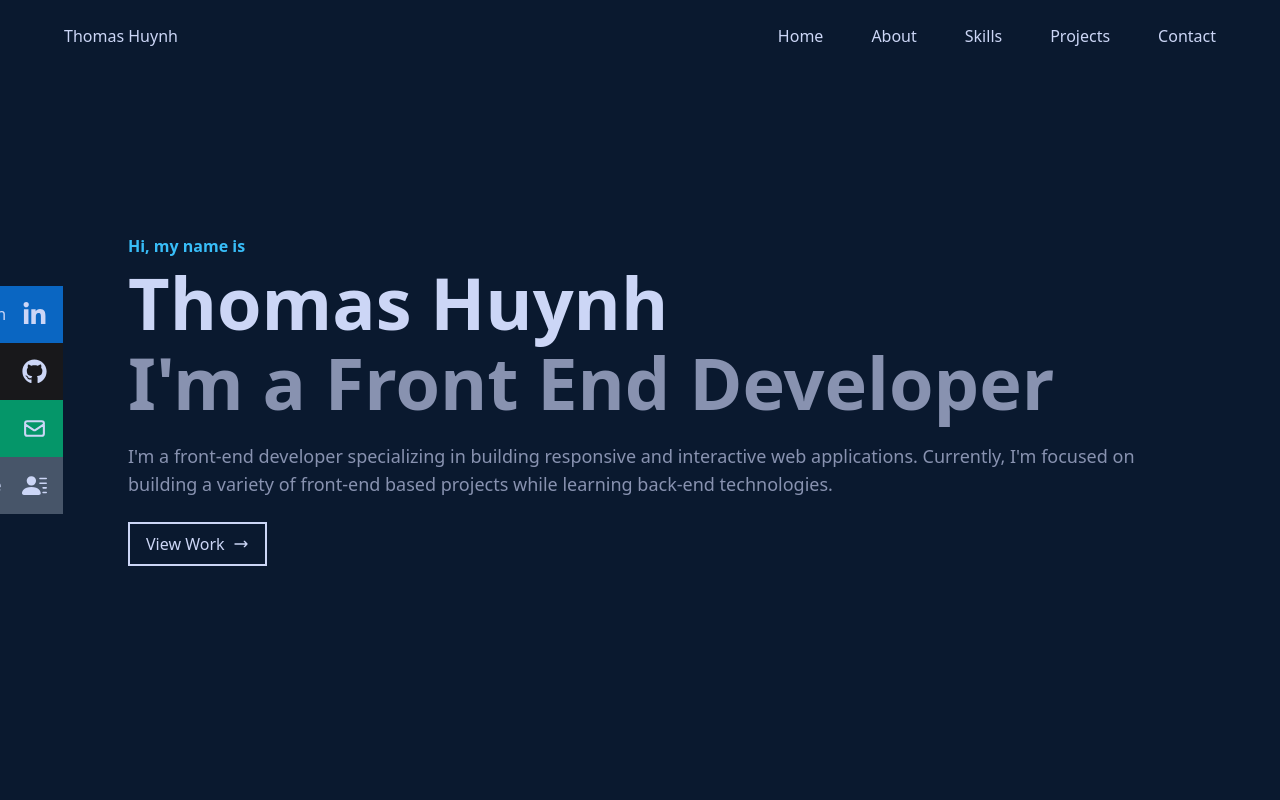
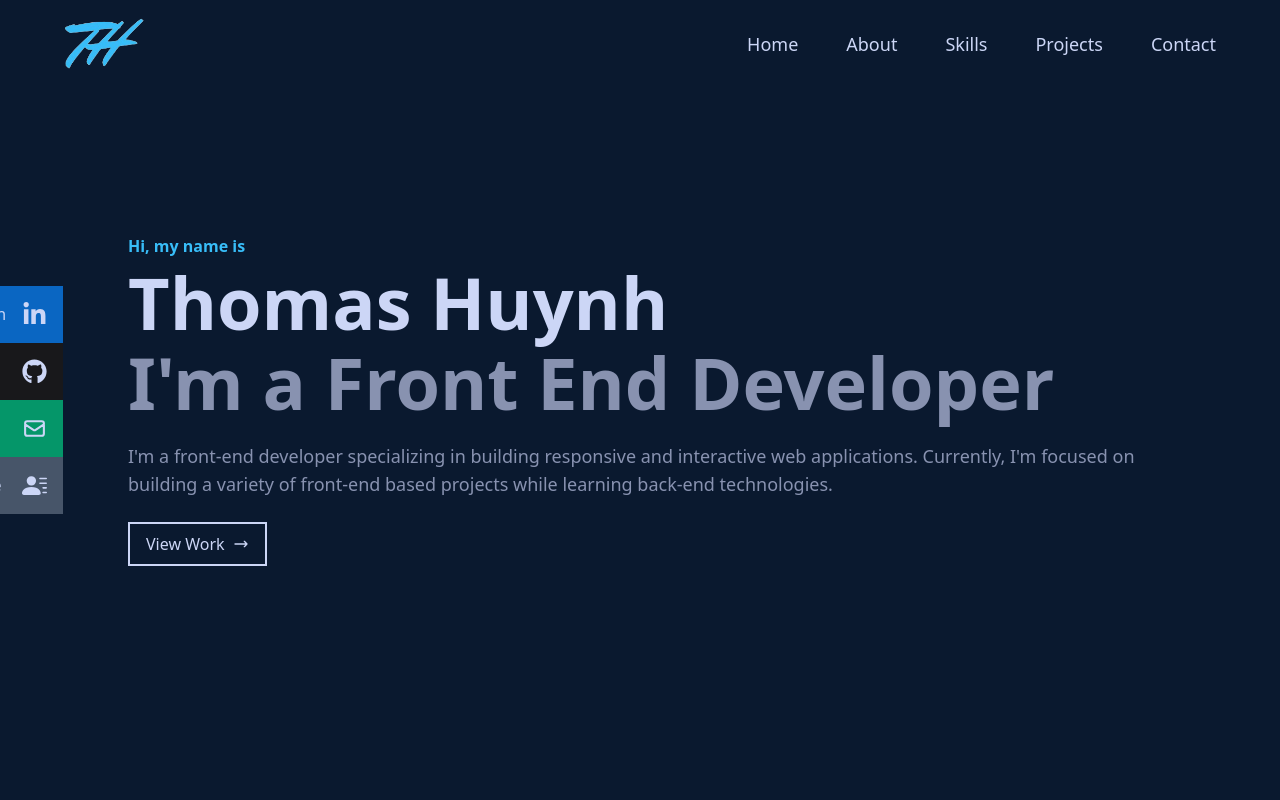
Before and after one commit to thomasthuynh/personal-portfolio, a React (Vite) app: page / in a window 1280 px wide. Shown: the top 800 px of the page. Built offline with nearby package versions, Linux system fonts and the light colour scheme.

Commit message:
Added logo to Nav. Updated Home button to a Link navigating to Projects

```diff
--- a/src/components/Home.jsx
+++ b/src/components/Home.jsx
@@ -1,3 +1,5 @@
+import { Link } from "react-scroll";
+
 import { FaLinkedinIn, FaGithub } from "react-icons/fa";
 import { HiOutlineMail } from "react-icons/hi";
 import { BsFillPersonLinesFill } from "react-icons/bs";
@@ -58,12 +60,18 @@ const Home = () => {
             </a>
           </li>
         </ul>
-        <button className="hover:bg-secondary hover:border-secondary group flex items-center self-start border-2 border-white px-4 py-2 text-white duration-300">
+        <Link
+          to="projects"
+          smooth={true}
+          duration={500}
+          offset={-100}
+          className="hover:bg-secondary hover:border-secondary group flex items-center self-start border-2 border-white px-4 py-2 text-white duration-300"
+        >
           View Work
           <span className="ml-2 duration-300 group-hover:rotate-90">
             <HiOutlineArrowNarrowRight />
           </span>
-        </button>
+        </Link>
       </div>
 
       <div className="fixed bottom-1/2 left-0 hidden translate-y-1/2 xl:flex">
--- a/src/components/Nav.jsx
+++ b/src/components/Nav.jsx
@@ -1,6 +1,7 @@
 import { useState } from "react";
 import { Link } from "react-scroll";
 
+import Logo from "../assets/Logo.png"
 import { FaBars } from "react-icons/fa";
 import { FaXmark } from "react-icons/fa6";
 
@@ -9,15 +10,15 @@ const Nav = () => {
 
   return (
     <nav className="bg-primary fixed left-0 top-0 z-10 mx-auto w-full text-white">
-      <div className="mx-auto flex w-[90%] max-w-[2560px] items-center justify-between py-6">
+      <div className="mx-auto flex w-[90%] max-w-[2560px] items-center justify-between py-4">
         {/* LOGO */}
-        <div>
-          <p>Thomas Huynh</p>
+        <div className="w-20">
+          <img src={Logo} alt="TH" />
         </div>
 
         {/* MENU */}
         <div className="hidden md:flex">
-          <ul className="flex gap-12">
+          <ul className="flex gap-12 text-lg">
             <li className="hover:opacity-80">
               <Link to="home" smooth={true} duration={500}>
                 Home
@@ -34,7 +35,7 @@ const Nav = () => {
               </Link>
             </li>
             <li className="hover:opacity-80">
-              <Link to="projects" smooth={true} duration={500} offset={-75}>
+              <Link to="projects" smooth={true} duration={500} offset={-100}>
                 Projects
               </Link>
             </li>
@@ -98,7 +99,7 @@ const Nav = () => {
                 to="projects"
                 smooth={true}
                 duration={500}
-                offset={-75}
+                offset={-100}
                 onClick={() => setHamburgerToggled(!hamburgerToggled)}
               >
                 Projects
--- a/src/index.css
+++ b/src/index.css
@@ -6,6 +6,6 @@ html {
   @apply bg-primary;
 }
 
-li {
+a {
   @apply cursor-pointer;
 }
```
Also changed, not shown: src/assets/Logo.png (added).
